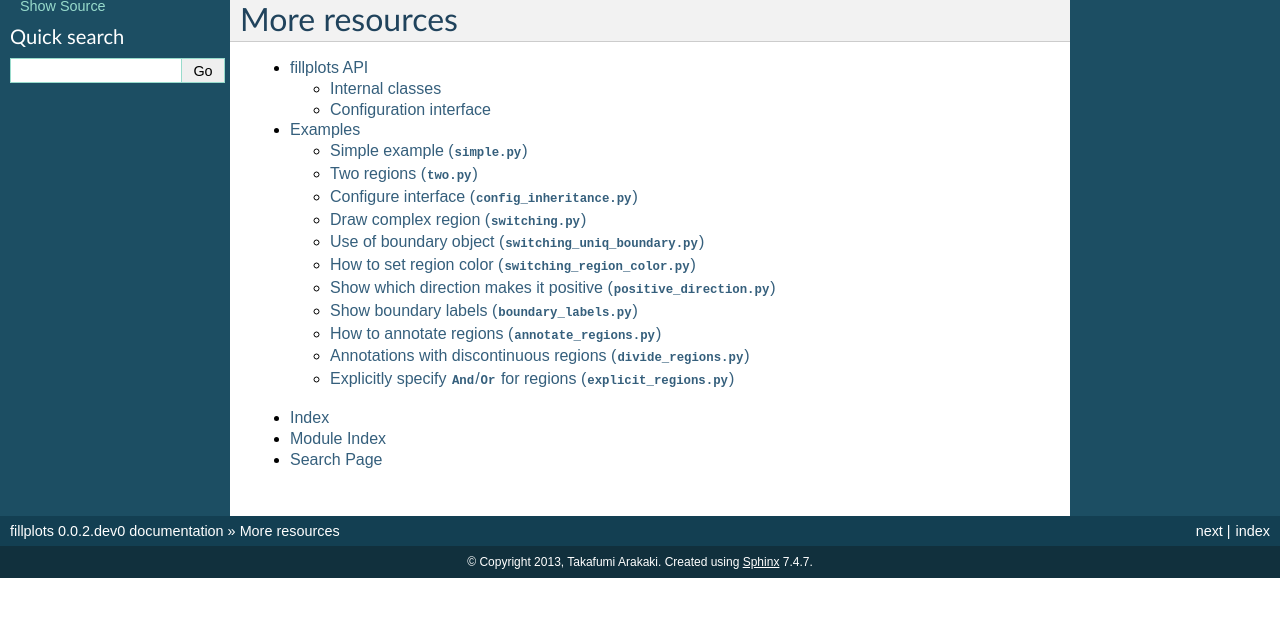
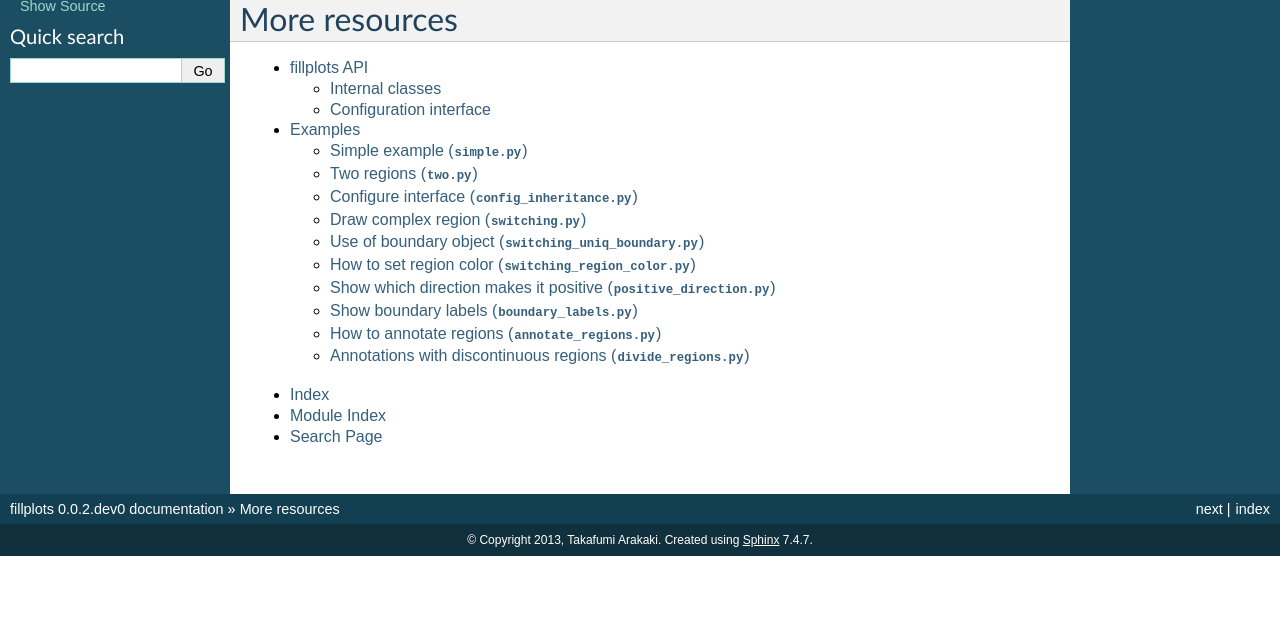
Before and after one commit to tkf/fillplots, a Sphinx documentation site: the page built from doc/source/index.rst, in a window 1280 px wide, cut to the strip 134-751 px from the top of the page. Built offline with Sphinx 7.4.7, drawn with Linux system fonts in a browser that asks for light colours.

Commit message:
Fix document

```diff
--- a/doc/source/examples.rst
+++ b/doc/source/examples.rst
@@ -60,9 +60,3 @@
 
 .. plot:: examples/divide_regions.py
    :include-source:
-
-Explicitly specify ``And``/``Or`` for regions (``explicit_regions.py``)
------------------------------------------------------------------------
-
-.. plot:: examples/explicit_regions.py
-   :include-source:
--- a/doc/source/examples/simple.py
+++ b/doc/source/examples/simple.py
@@ -1,5 +1,5 @@
 from fillplots import plot_regions
 plotter = plot_regions([
-    [(lambda x: x ** 2,),  # x ^ 2 > 0 or
+    [(lambda x: x ** 2,),  # x ^ 2 > 0 and
      (lambda x: x + 5,)],  # x + 5 > 0
 ])
--- a/doc/source/examples/two.py
+++ b/doc/source/examples/two.py
@@ -1,8 +1,8 @@
 from fillplots import plot_regions
 plotter = plot_regions([
-    [(lambda x: x ** 2,),         # x ^ 2 > 0 or
+    [(lambda x: x ** 2,),         # x ^ 2 > 0 and
      (lambda x: x + 5,)],         # x + 5 > 0
     # Another region (True means to use "<" instead of ">"):
-    [(lambda x: - x ** 2, True),  # - x^2 < 0 or
+    [(lambda x: - x ** 2, True),  # - x^2 < 0 and
      (lambda x: x - 5, True)],    # x - 5 < 0
 ])
```
Also changed, not shown: 1 other file.
